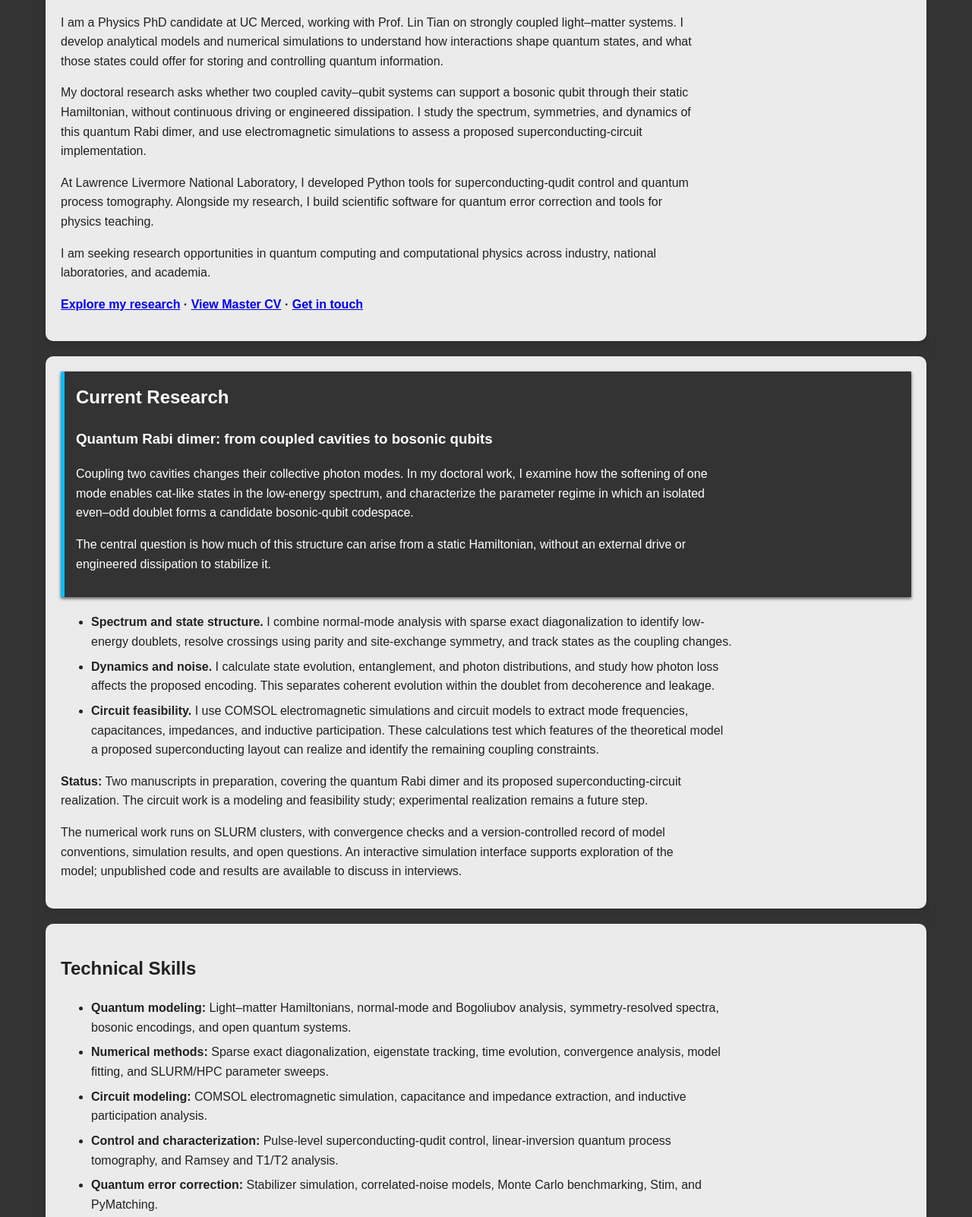
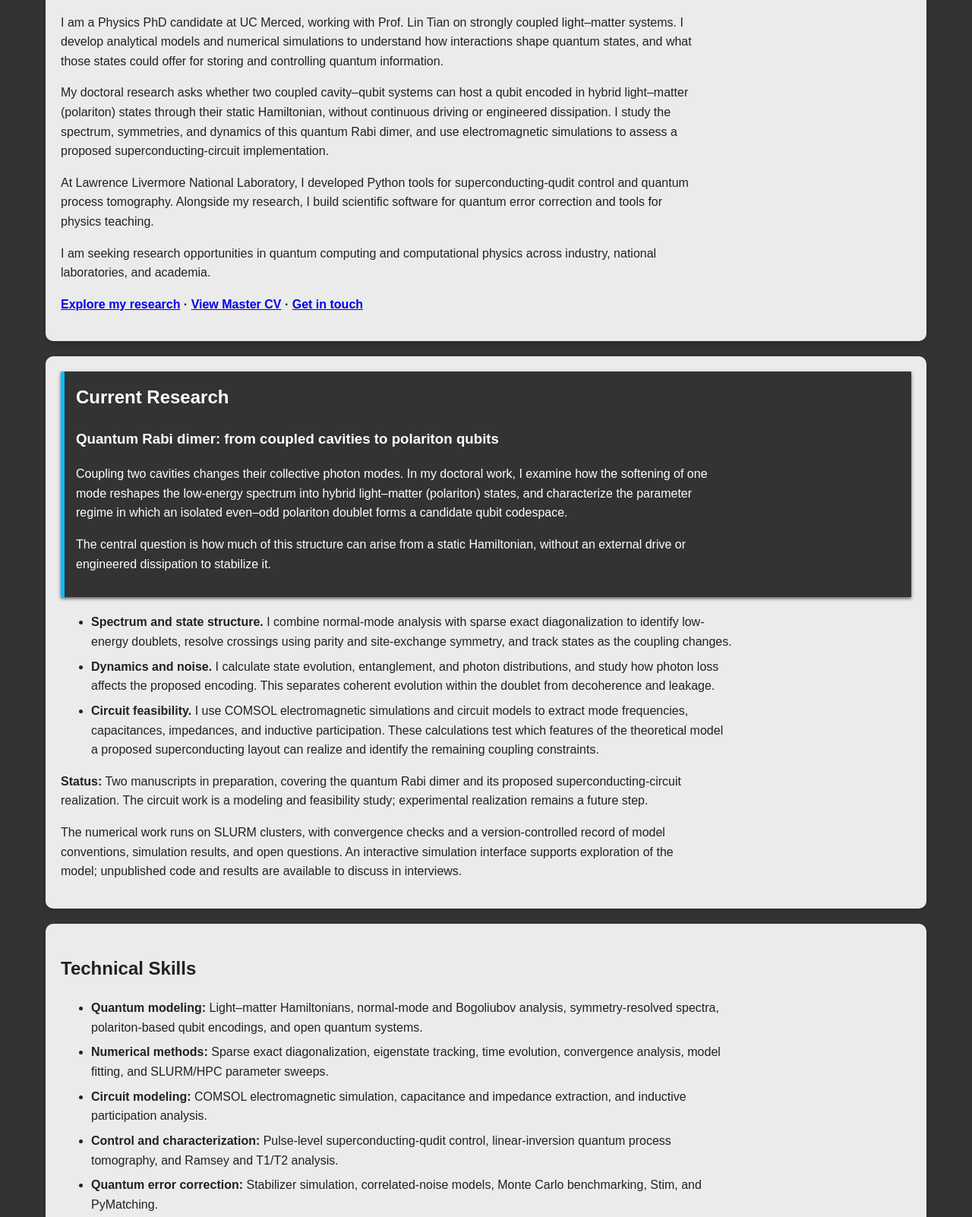
Before and after one commit to shivam1kamboj/Portfolio-Shivam, a plain HTML site: page index.html in a window 1280 px wide. Shown: the part 943-2545 px from the top of the page at 76% size. Drawn offline with Linux system fonts and the light colour scheme.

Commit message:
Replace cat-qubit terminology with polariton / hybrid light-matter framing

```diff
--- a/index.html
+++ b/index.html
@@ -3,7 +3,7 @@
 <head>
     <meta charset="UTF-8">
     <meta name="viewport" content="width=device-width, initial-scale=1.0">
-    <meta name="description" content="Shivam Kamboj, Physics PhD candidate at UC Merced. Research in quantum Rabi systems, bosonic qubits, superconducting-circuit modeling, quantum control, and scientific software.">
+    <meta name="description" content="Shivam Kamboj, Physics PhD candidate at UC Merced. Research in quantum Rabi systems, hybrid light-matter (polariton) states, superconducting-circuit modeling, quantum control, and scientific software.">
     <title>Shivam Kamboj — Quantum Physics &amp; Scientific Computing</title>
     <link rel="stylesheet" type="text/css" href="style.css">
     <style>
@@ -63,7 +63,7 @@
     </div>
         <h2>About Me</h2>
         <p>I am a Physics PhD candidate at UC Merced, working with Prof. Lin Tian on strongly coupled light&ndash;matter systems. I develop analytical models and numerical simulations to understand how interactions shape quantum states, and what those states could offer for storing and controlling quantum information.</p>
-        <p>My doctoral research asks whether two coupled cavity&ndash;qubit systems can support a bosonic qubit through their static Hamiltonian, without continuous driving or engineered dissipation. I study the spectrum, symmetries, and dynamics of this quantum Rabi dimer, and use electromagnetic simulations to assess a proposed superconducting-circuit implementation.</p>
+        <p>My doctoral research asks whether two coupled cavity&ndash;qubit systems can host a qubit encoded in hybrid light&ndash;matter (polariton) states through their static Hamiltonian, without continuous driving or engineered dissipation. I study the spectrum, symmetries, and dynamics of this quantum Rabi dimer, and use electromagnetic simulations to assess a proposed superconducting-circuit implementation.</p>
         <p>At Lawrence Livermore National Laboratory, I developed Python tools for superconducting-qudit control and quantum process tomography. Alongside my research, I build scientific software for quantum error correction and tools for physics teaching.</p>
         <p>I am seeking research opportunities in quantum computing and computational physics across industry, national laboratories, and academia.</p>
         <p class="profile-links"><a href="#Headline">Explore my research</a> &middot; <a href="Pictures/Shivam_Kamboj_CV.pdf" target="_blank" rel="noopener noreferrer">View Master CV</a> &middot; <a href="mailto:skamboj4@ucmerced.edu">Get in touch</a></p>
@@ -72,8 +72,8 @@
     <section id="Headline">
         <div class="highlighted-description">
             <h2>Current Research</h2>
-            <h3>Quantum Rabi dimer: from coupled cavities to bosonic qubits</h3>
-            <p>Coupling two cavities changes their collective photon modes. In my doctoral work, I examine how the softening of one mode enables cat-like states in the low-energy spectrum, and characterize the parameter regime in which an isolated even&ndash;odd doublet forms a candidate bosonic-qubit codespace.</p>
+            <h3>Quantum Rabi dimer: from coupled cavities to polariton qubits</h3>
+            <p>Coupling two cavities changes their collective photon modes. In my doctoral work, I examine how the softening of one mode reshapes the low-energy spectrum into hybrid light&ndash;matter (polariton) states, and characterize the parameter regime in which an isolated even&ndash;odd polariton doublet forms a candidate qubit codespace.</p>
             <p>The central question is how much of this structure can arise from a static Hamiltonian, without an external drive or engineered dissipation to stabilize it.</p>
         </div>
         <ul>
@@ -89,7 +89,7 @@
         <h2>Technical Skills</h2>
         <div class="skills-grid">
             <ul>
-                <li><strong>Quantum modeling:</strong> Light&ndash;matter Hamiltonians, normal-mode and Bogoliubov analysis, symmetry-resolved spectra, bosonic encodings, and open quantum systems.</li>
+                <li><strong>Quantum modeling:</strong> Light&ndash;matter Hamiltonians, normal-mode and Bogoliubov analysis, symmetry-resolved spectra, polariton-based qubit encodings, and open quantum systems.</li>
                 <li><strong>Numerical methods:</strong> Sparse exact diagonalization, eigenstate tracking, time evolution, convergence analysis, model fitting, and SLURM/HPC parameter sweeps.</li>
                 <li><strong>Circuit modeling:</strong> COMSOL electromagnetic simulation, capacitance and impedance extraction, and inductive participation analysis.</li>
                 <li><strong>Control and characterization:</strong> Pulse-level superconducting-qudit control, linear-inversion quantum process tomography, and Ramsey and T1/T2 analysis.</li>
@@ -110,7 +110,7 @@
         </ul>
         <h3>Graduate Student Researcher <span class="date-right">UC Merced &middot; May 2023&ndash;Present</span></h3>
         <ul>
-            <li>Develop analytical and computational models of the quantum Rabi dimer with Prof. Lin Tian, connecting spectral structure and symmetries to state preparation and bosonic-qubit dynamics.</li>
+            <li>Develop analytical and computational models of the quantum Rabi dimer with Prof. Lin Tian, connecting spectral structure and symmetries to state preparation and polariton-qubit dynamics.</li>
             <li>Build sparse-diagonalization and open-system simulation workflows for cluster computing, and assess a proposed circuit implementation through electromagnetic and circuit modeling.</li>
             <li>Designed and deployed the Physics Concept Analyzer Tool to support students in setting up and reasoning through physics problems.</li>
         </ul>
@@ -199,7 +199,7 @@
             edge modes in two dimensional spin-torque oscillator arrays", Physical Review B (2024). <a href="https://link.aps.org/doi/10.1103/PhysRevB.109.094436"
 target="_blank" rel="noopener noreferrer">DOI: 10.1103/PhysRevB.109.094436</a></p>
         <h3>Manuscripts in preparation</h3>
-        <p>Shivam Kamboj and Lin Tian, "Deterministic Cat States and Parity-Protected Bosonic Qubits in the Quantum Rabi Dimer", manuscript in preparation.</p>
+        <p>Shivam Kamboj and Lin Tian, "Polariton Doublet Qubits in the Quantum Rabi Dimer", manuscript in preparation.</p>
         <h3>Conference presentations</h3>
         <p>Shivam Kamboj and Hilary M. Hurst, "Topology of a Driven 2D Spin Torque Oscillator Array", APS March Meeting 2022, Chicago, Illinois.
             <a href="https://ui.adsabs.harvard.edu/abs/2022APS..MART00249K" target="_blank" rel="noopener noreferrer">Abstract ID: T00.249</a></p>
```
Also changed, not shown: 2 other files.
